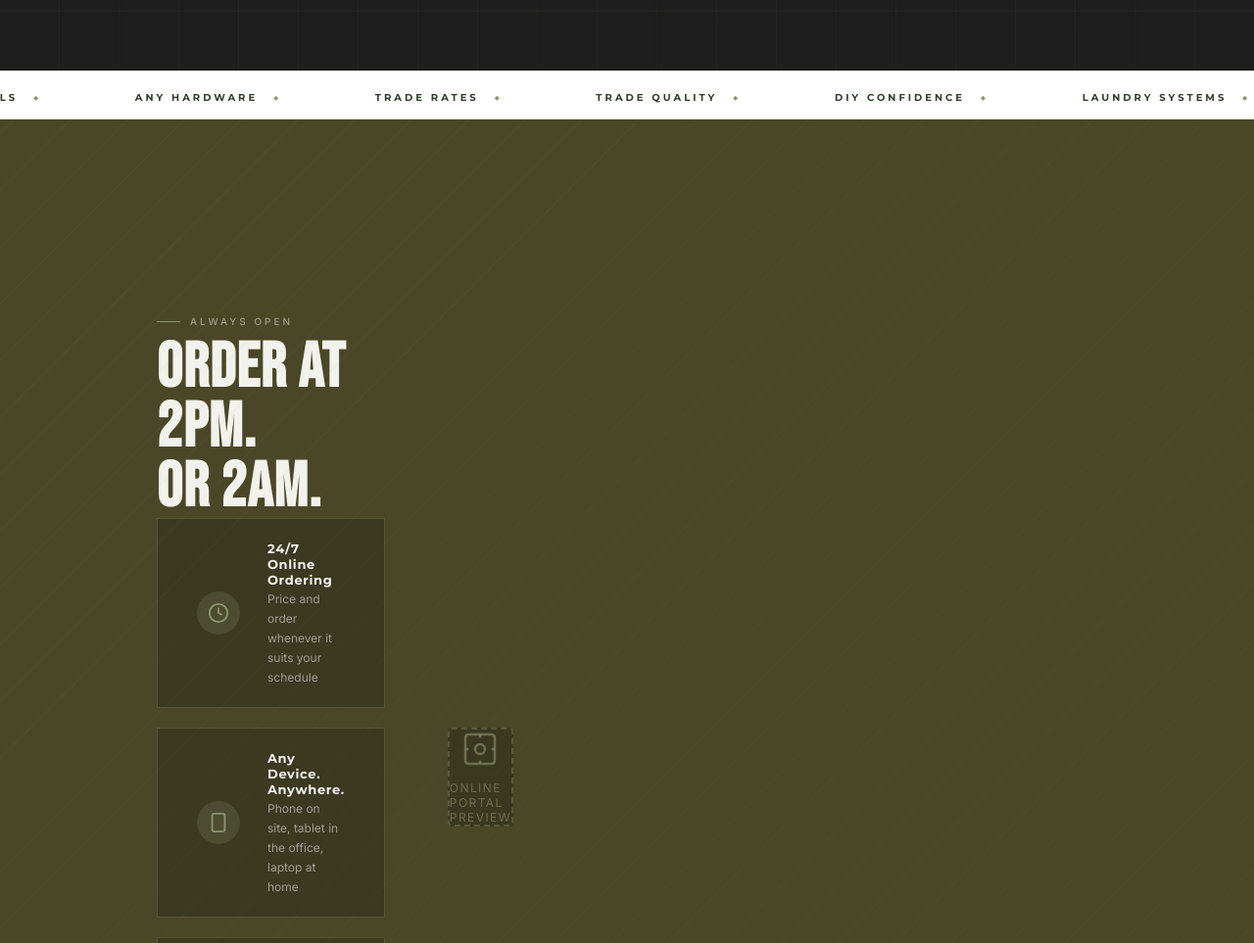
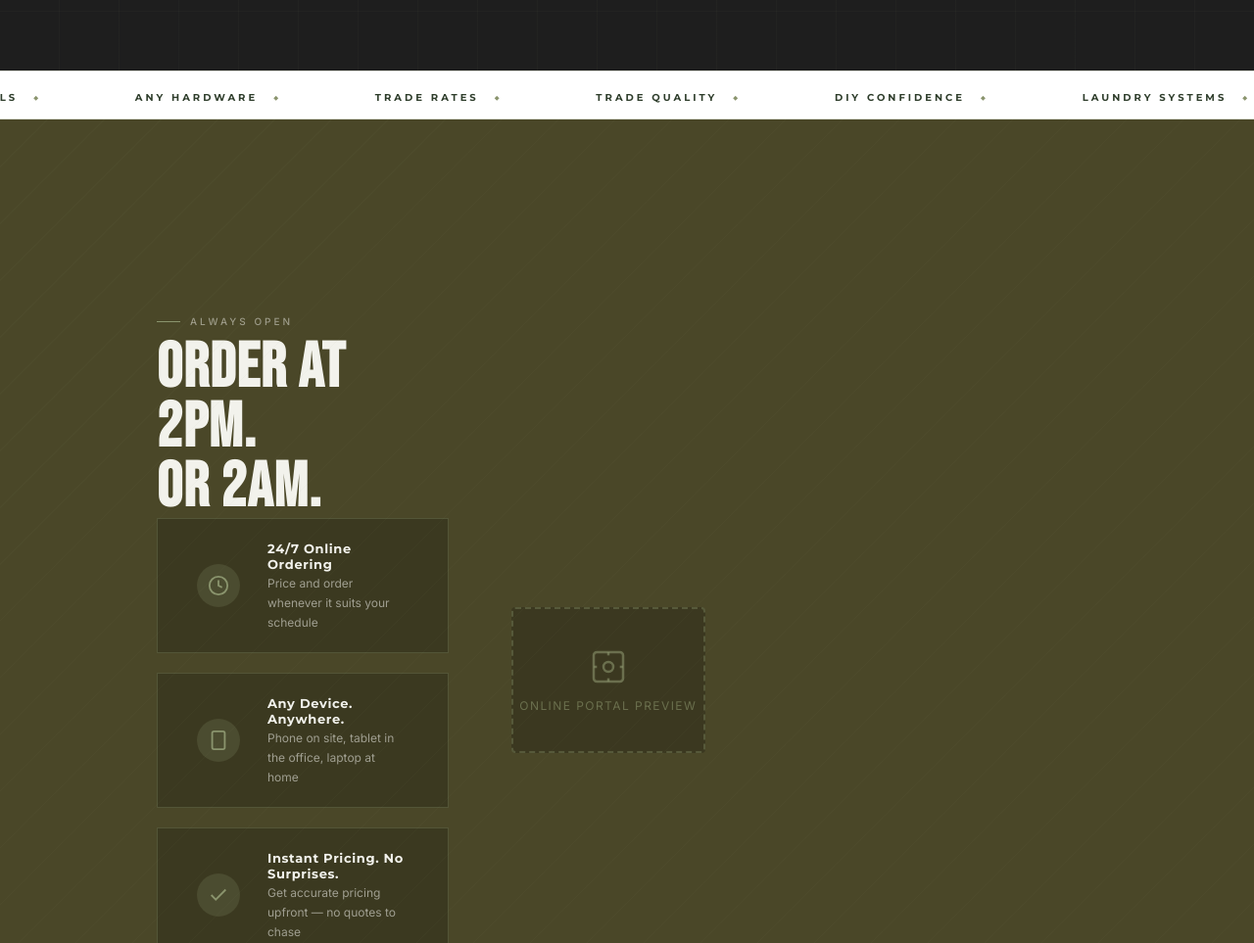
Before and after one commit to Lukecsc/tubular-bunny-f39fcd, a plain HTML site: page index.html in a window 1280 px wide. Shown: the part 820-1783 px from the top of the page at 98% size. Drawn offline with Linux system fonts and the light colour scheme.

Commit message:
deploy: fix section grid

```diff
--- a/index.html
+++ b/index.html
@@ -737,10 +737,7 @@
     .cabinetry-cta {
       background: var(--deep-olive);
       padding: 120px 80px;
-      display: grid;
-      grid-template-columns: 1fr 1fr;
-      gap: 80px;
-      align-items: center;
+      display: block;
       position: relative;
       overflow: hidden;
     }
```
